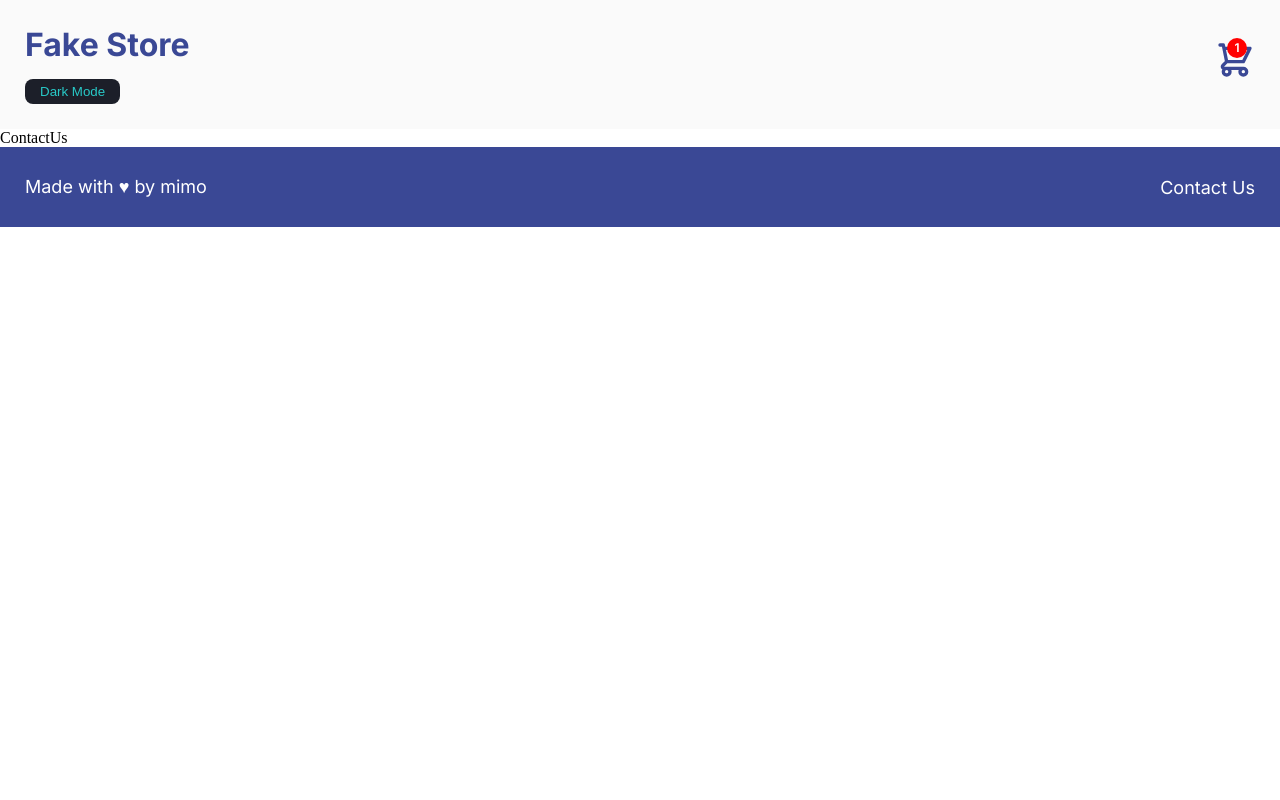
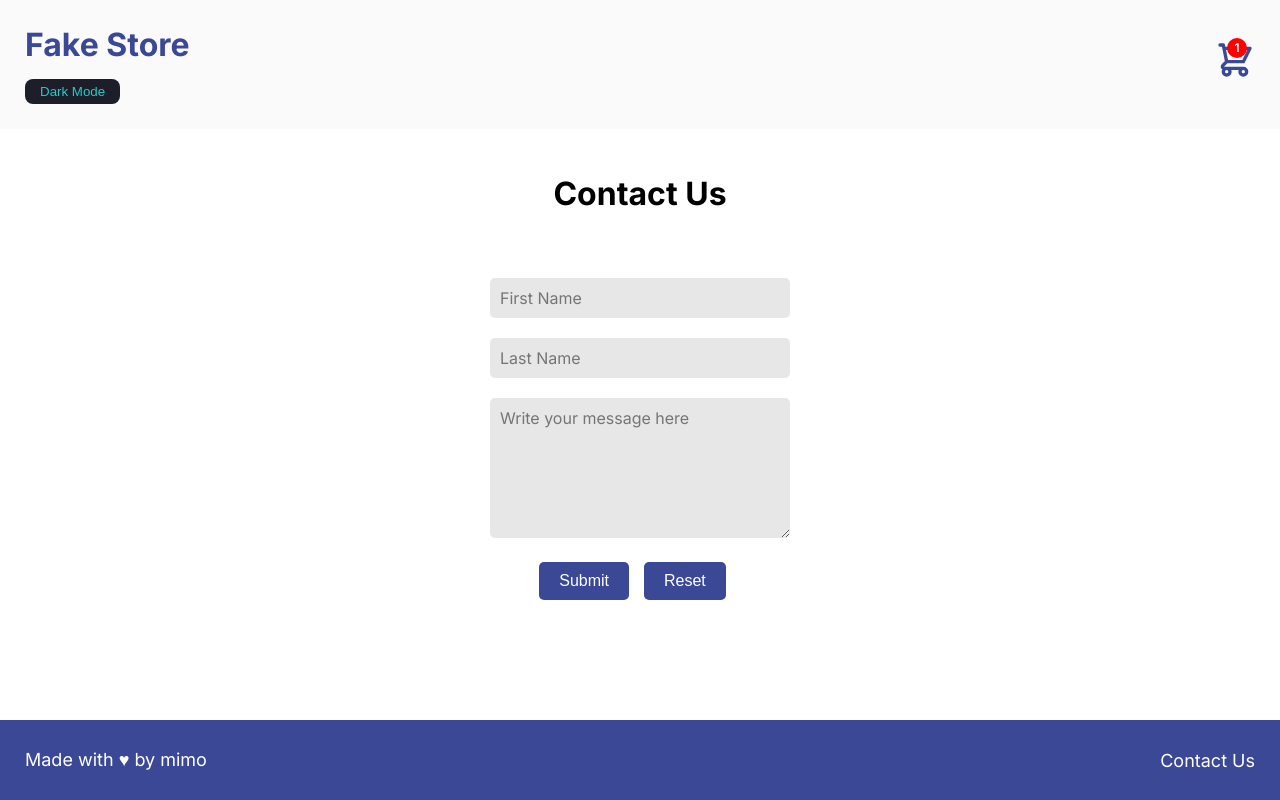
Before and after one commit to nhahn92/fake-store, a React (Vite) app: page /contactus in a window 1280 px wide. Built offline with nearby package versions, Linux system fonts and the light colour scheme.

Commit message:
Completed the page

```diff
--- a/src/pages/ContactUs/ContactUs.css
+++ b/src/pages/ContactUs/ContactUs.css
@@ -0,0 +1,29 @@
+.contact-us-container {
+    display: flex;
+    flex-direction: column;
+    align-items: center;
+
+    font-family: 'Inter', sans-serif;
+    height: calc(100vh - 209px);
+    padding-top: 45px;
+}
+
+.contact-us-dark {
+    background-color: var(--darker-blue);
+    color: var(--light-gray);
+}
+
+.contact-us-form {
+    margin-top: 65px;
+    width: 300px;
+}
+
+.form-buttons-container {
+    display: flex;
+    justify-content: center;
+}
+
+.thank-you-modal-header {
+    text-align: right;
+    margin-bottom: 15px;
+}
--- a/src/pages/ContactUs/ContactUs.jsx
+++ b/src/pages/ContactUs/ContactUs.jsx
@@ -1,10 +1,60 @@
-import React from 'react'
+import React, { useContext } from 'react'
 import './ContactUs.css'
+import { ThemeContext } from '../../contexts/ThemeContext'
+import Modal from 'react-modal';
+
+// Modal from react-modal
+const customStyles = {
+  content: {
+    top: '50%',
+    left: '50%',
+    right: 'auto',
+    bottom: 'auto',
+    marginRight: '-50%',
+    transform: 'translate(-50%, -50%)',
+    fontFamily: 'Inter, sans-serif',
+    paddingBottom: '45px'
+  },
+  overlay: {
+    backgroundColor: 'rgba(0, 0, 0, 0.5)'
+  }
+};
+
+// Make sure to bind Modal to your appElement (https://reactcommunity.org/react-modal/accessibility/)
+Modal.setAppElement(document.getElementById('root'));
 
 function ContactUs() {
+  // Dark Mode state
+  // Change to use global state
+  // Note: {} not []
+  const {darkMode, setDarkMode} = useContext(ThemeContext)
+
+  // Create state to control Modal
+  const [isOpen, setIsOpen] = React.useState(false)
+
   return (
-    <div>
-        ContactUs
+    <div className={darkMode?"contact-us-container contact-us-dark" : "contact-us-container"}>
+        <h1>Contact Us</h1>
+        <form className="contact-us-form">
+          <input type="text" placeholder="First Name" />
+          <input type="text" placeholder="Last Name" />
+          <textarea rows="6" placeholder="Write your message here"></textarea>
+          <div className="form-buttons-container">
+            <button type="submit" className="modal-button" onClick={() => setIsOpen(true)}>Submit</button>
+            <button type="reset" className="modal-button">Reset</button>
+          </div>
+        </form>
+        <Modal
+          isOpen={isOpen}
+          onRequestClose={() => setIsOpen(false)}
+          style={customStyles}
+          contentLabel="Contact Us Modal"
+        >
+        <div className="thank-you-modal-header">
+          <button className="modal-close-button" onClick={() => setIsOpen(false)}>x</button>
+        </div>
+        <p>Thank you for contacting us!</p>
+      </Modal>
     </div>
   )
 }
```
